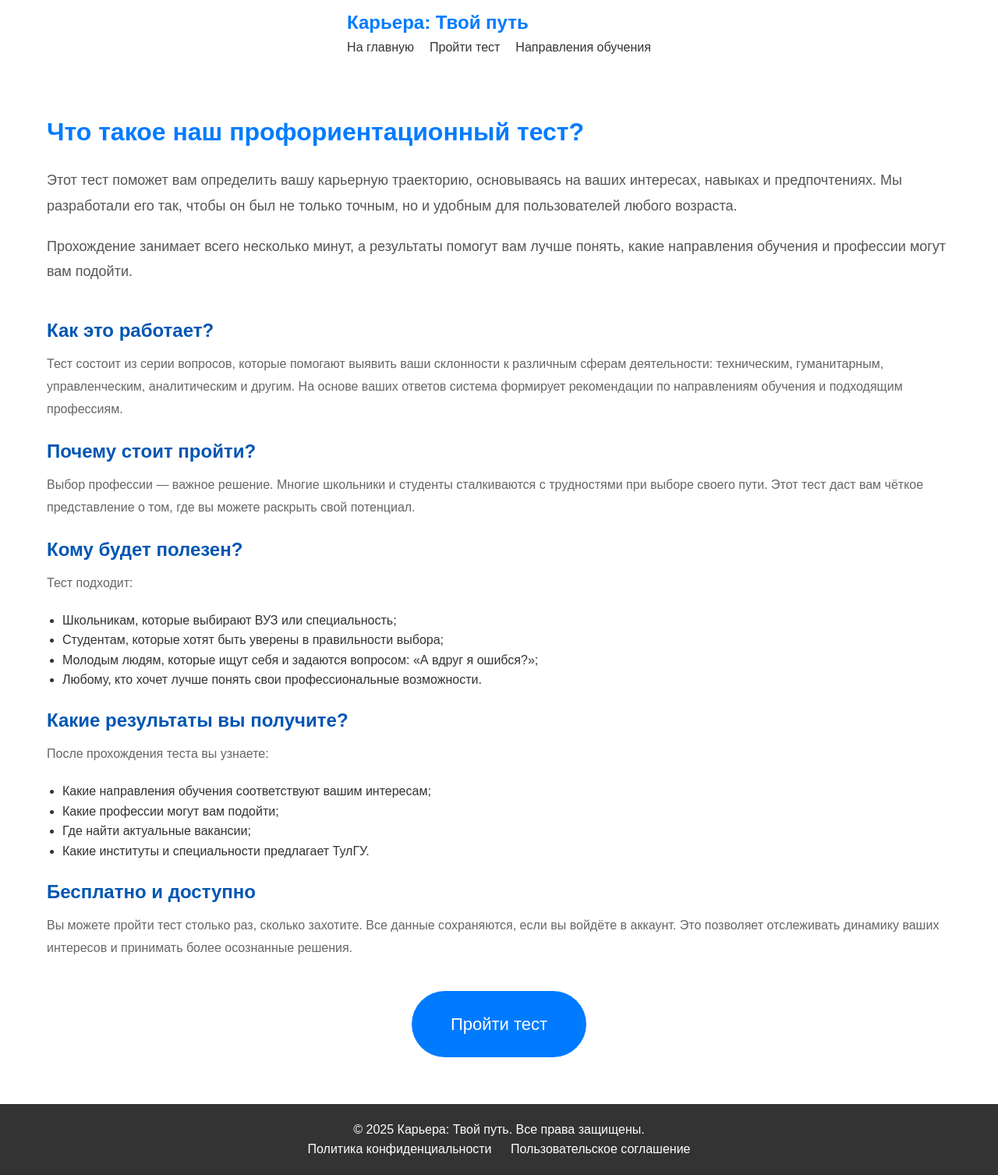
After one commit to MaximJuvaga/career-test, a PHP site: page /about-test.html in a window 1280 px wide. The commit adds this page. Shown: the whole page at 78% size. Run offline with PHP 8.4, Linux system fonts and the light colour scheme.

Commit message:
работает+ почитстил визуал

```diff
--- /dev/null
+++ b/about-test.html
@@ -0,0 +1,120 @@
+<!DOCTYPE html>
+<html lang="ru">
+<head>
+    <meta charset="UTF-8">
+    <title>О профориентационном тесте</title>
+    <link href="https://fonts.googleapis.com/css2?family=Inter:wght@400;600&display=swap" rel="stylesheet">
+    <link rel="stylesheet" href="css/styles.css">
+    <style>
+        .about-section {
+            padding: 60px 20px;
+            background-color: #fff;
+        }
+        .about-section h2 {
+            font-size: 32px;
+            margin-bottom: 20px;
+            color: #007bff;
+        }
+        .about-section p {
+            font-size: 18px;
+            line-height: 1.8;
+            margin-bottom: 20px;
+            color: #555;
+        }
+        .features {
+            margin-top: 40px;
+        }
+        .feature-item {
+            margin-bottom: 20px;
+        }
+        .feature-item h3 {
+            font-size: 24px;
+            margin-bottom: 10px;
+            color: #0056b3;
+        }
+        .feature-item p {
+            font-size: 16px;
+            color: #666;
+        }
+    </style>
+</head>
+<body>
+
+<!-- Шапка -->
+<header class="header">
+    <div class="container">
+        <div class="logo">Карьера: Твой путь</div>
+        <nav class="nav">
+            <ul>
+                <li><a href="index.html">На главную</a></li>
+                <li><a href="test.html">Пройти тест</a></li>
+                <li><a href="programs.html">Направления обучения</a></li>
+            </ul>
+        </nav>
+    </div>
+</header>
+
+<!-- Блок "О тесте" -->
+<section class="about-section">
+    <div class="container">
+        <h2>Что такое наш профориентационный тест?</h2>
+        <p>Этот тест поможет вам определить вашу карьерную траекторию, основываясь на ваших интересах, навыках и предпочтениях. Мы разработали его так, чтобы он был не только точным, но и удобным для пользователей любого возраста.</p>
+        <p>Прохождение занимает всего несколько минут, а результаты помогут вам лучше понять, какие направления обучения и профессии могут вам подойти.</p>
+
+        <div class="features">
+            <div class="feature-item">
+                <h3>Как это работает?</h3>
+                <p>Тест состоит из серии вопросов, которые помогают выявить ваши склонности к различным сферам деятельности: техническим, гуманитарным, управленческим, аналитическим и другим. На основе ваших ответов система формирует рекомендации по направлениям обучения и подходящим профессиям.</p>
+            </div>
+
+            <div class="feature-item">
+                <h3>Почему стоит пройти?</h3>
+                <p>Выбор профессии — важное решение. Многие школьники и студенты сталкиваются с трудностями при выборе своего пути. Этот тест даст вам чёткое представление о том, где вы можете раскрыть свой потенциал.</p>
+            </div>
+
+            <div class="feature-item">
+                <h3>Кому будет полезен?</h3>
+                <p>Тест подходит:
+                    <ul style="margin-top: 10px; padding-left: 20px;">
+                        <li>Школьникам, которые выбирают ВУЗ или специальность;</li>
+                        <li>Студентам, которые хотят быть уверены в правильности выбора;</li>
+                        <li>Молодым людям, которые ищут себя и задаются вопросом: «А вдруг я ошибся?»;</li>
+                        <li>Любому, кто хочет лучше понять свои профессиональные возможности.</li>
+                    </ul>
+                </p>
+            </div>
+
+            <div class="feature-item">
+                <h3>Какие результаты вы получите?</h3>
+                <p>После прохождения теста вы узнаете:</p>
+                <ul style="margin-top: 10px; padding-left: 20px;">
+                    <li>Какие направления обучения соответствуют вашим интересам;</li>
+                    <li>Какие профессии могут вам подойти;</li>
+                    <li>Где найти актуальные вакансии;</li>
+                    <li>Какие институты и специальности предлагает ТулГУ.</li>
+                </ul>
+            </div>
+
+            <div class="feature-item">
+                <h3>Бесплатно и доступно</h3>
+                <p>Вы можете пройти тест столько раз, сколько захотите. Все данные сохраняются, если вы войдёте в аккаунт. Это позволяет отслеживать динамику ваших интересов и принимать более осознанные решения.</p>
+            </div>
+        </div>
+
+        <div style="text-align: center; margin-top: 40px;">
+            <a href="test.html" class="start-test">Пройти тест</a>
+        </div>
+    </div>
+</section>
+
+<!-- Подвал -->
+<footer class="footer">
+    <div class="container">
+        <p>&copy; 2025 Карьера: Твой путь. Все права защищены.</p>
+        <a href="#">Политика конфиденциальности</a>
+        <a href="#">Пользовательское соглашение</a>
+    </div>
+</footer>
+
+</body>
+</html>
--- a/css/styles.css
+++ b/css/styles.css
@@ -271,3 +271,37 @@ body {
 .test-item:hover, .profession-item:hover, .vacancy-item:hover {
     transform: translateY(-5px);
 }
+
+.test-item {
+    border: 1px solid #ddd;
+    padding: 25px;
+    margin-bottom: 20px;
+    border-radius: 8px;
+    background: #fff;
+    transition: transform 0.3s ease;
+    width: 100%;
+    font-size: 18px;
+    display: flex;
+    align-items: center;
+    justify-content: space-between;
+}
+
+.test-item:hover {
+    transform: translateY(-5px);
+}
+
+.start-test {
+    display: inline-block;
+    background-color: #007bff;
+    color: #fff;
+    border: none;
+    padding: 25px 50px;
+    font-size: 22px;
+    border-radius: 50px;
+    text-decoration: none;
+    transition: background-color 0.3s ease;
+}
+
+.start-test:hover {
+    background-color: #0056b3;
+}
```
Also changed, not shown: index.html (+3 -26 lines), php/get_uni_programs.php (+22 -5 lines), programs.html (+36 -19 lines), test.html (+62 -33 lines).
